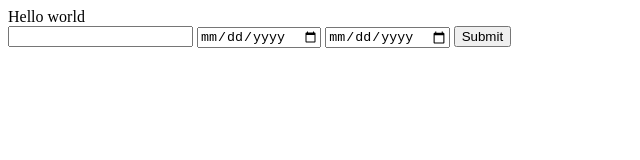
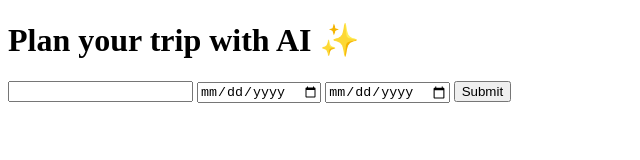
Before and after one commit to RohitPandey1729/AI-Trip-Planner, a plain HTML site: page index.html in a window 1280 px wide. Shown: the whole page, without its empty margins (0-640 px from the left). Drawn offline with Linux system fonts and the light colour scheme.

Commit message:
Update index.html

```diff
--- a/index.html
+++ b/index.html
@@ -9,8 +9,10 @@
 </head>
 
 <body>
-  Hello world
+
   <script src="script.js"></script>
+
+  <h1>Plan your trip with AI ✨</h1>
 
   <form onsubmit="getItinerary(event)">
     <input type="text" name="location" />
@@ -19,7 +21,18 @@
     <input type="submit" value="Submit" />
   </form>
 
+
   <div id="eventlist"></div>
+
+
+
+
+  <!--
+  This script places a badge on your repl's full-browser view back to your repl's cover
+  page. Try various colors for the theme: dark, light, red, orange, yellow, lime, green,
+  teal, blue, blurple, magenta, pink!
+  -->
+  <script src="https://replit.com/public/js/replit-badge-v2.js" theme="dark" position="bottom-right"></script>
 </body>
 
 </html>
```
